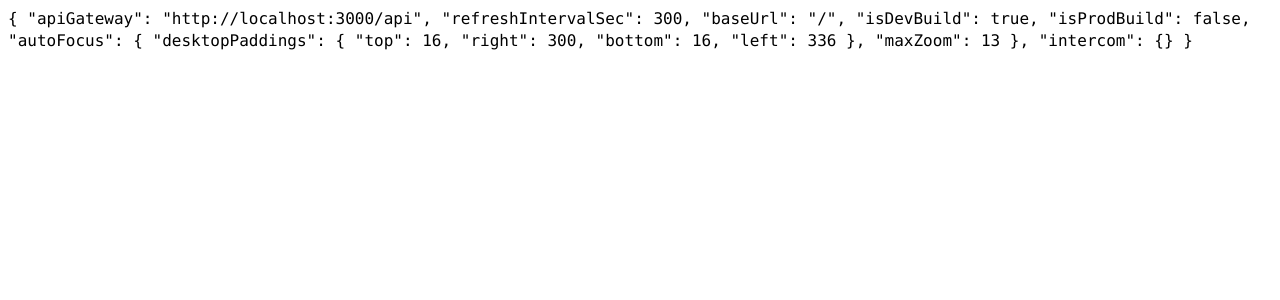
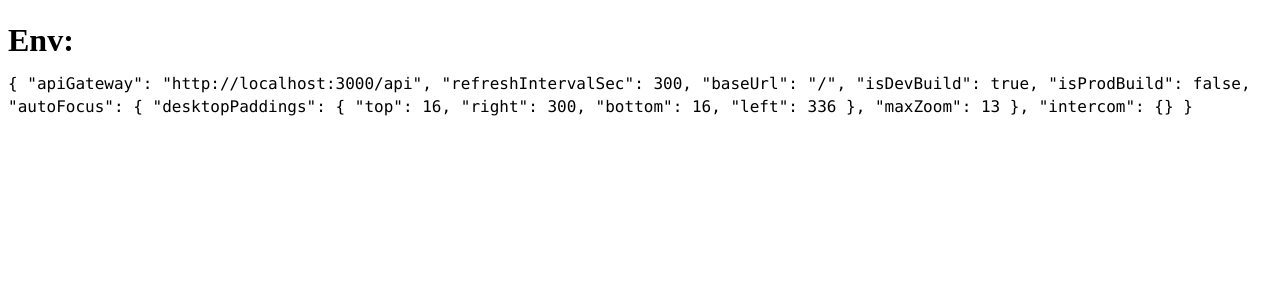
Before and after one commit to Akiyamka/node-js-ci-cd-experement, a React (Vite) app: page / in a window 1280 px wide. Shown: the top 300 px of the page. Built offline with nearby package versions, Linux system fonts and the light colour scheme; what @reatom/core, @reatom/react would draw is missing.

Commit message:
featL add nev header

```diff
--- a/src/App.tsx
+++ b/src/App.tsx
@@ -5,6 +5,7 @@ import config from '~core/app_config';
 
 ReactDOM.render(
   <reatomContext.Provider value={store}>
+    <h1>Env:</h1>
     <code>{JSON.stringify(config, null, 2)}</code>
   </reatomContext.Provider>,
   document.getElementById('root'),
```
